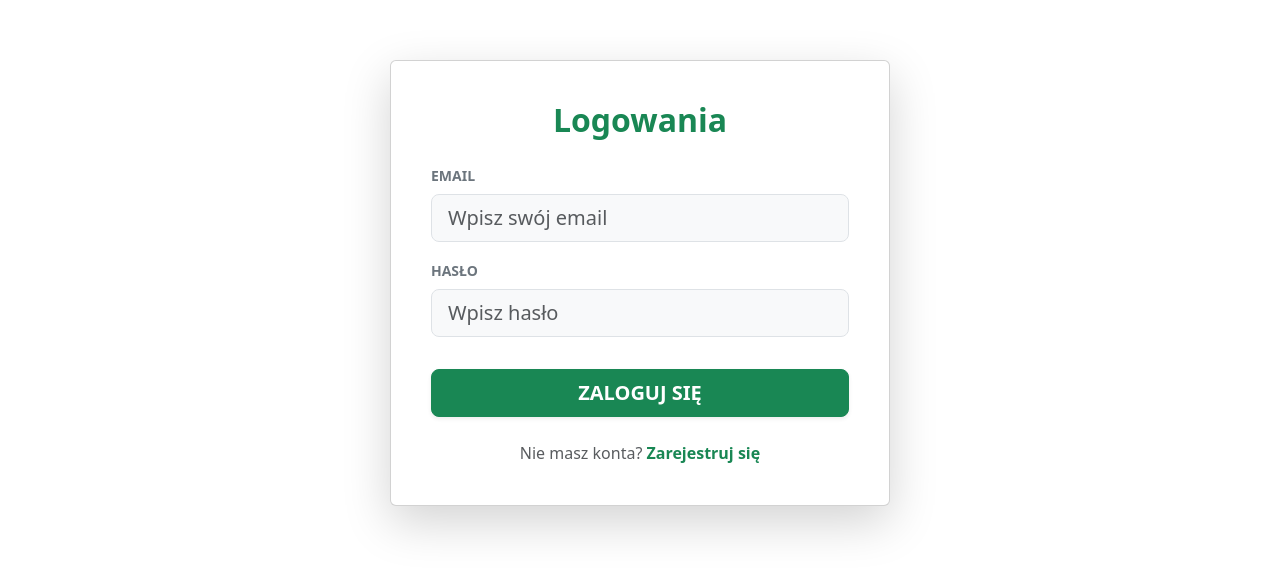
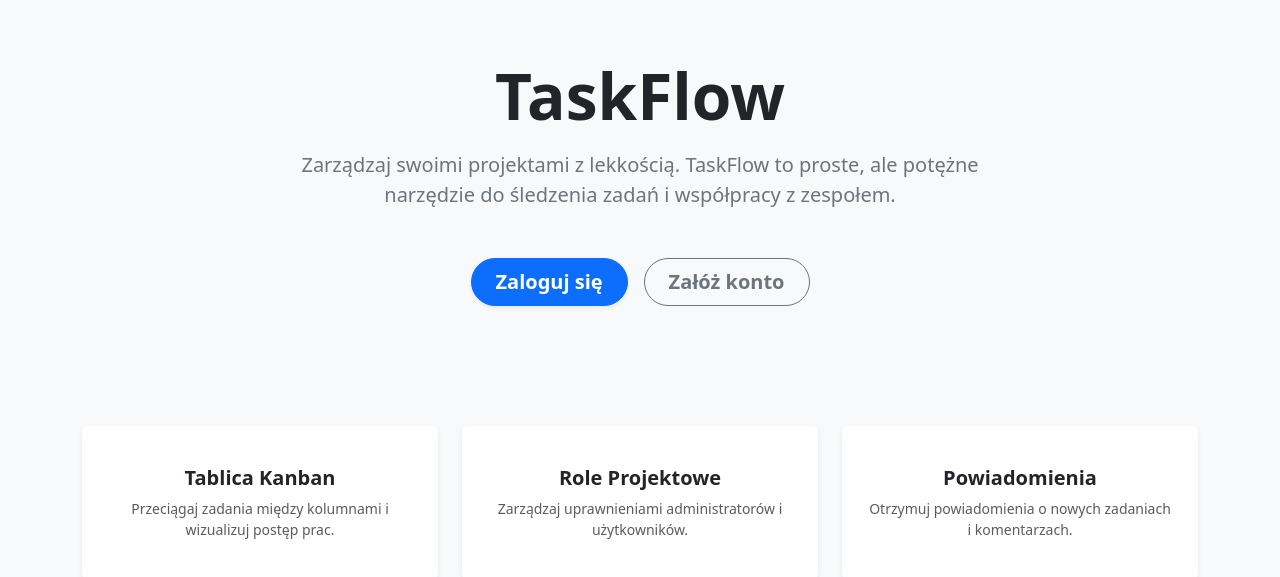
Before and after one commit to xlebyshek17/mini-jira-project, a React app in the folder frontend/: page / in a window 1280 px wide. Before the commit this address led to /login. Shown: the part 117-694 px from the top of the page. Built offline with nearby package versions, Linux system fonts and the light colour scheme; the HTML template or start-up script is replaced by a standard one.

Commit message:
added landing page

```diff
--- a/frontend/src/App.jsx
+++ b/frontend/src/App.jsx
@@ -8,13 +8,14 @@ import RegisterPage from './pages/RegisterPage';
 import MainLayout from './components/MainLayout';
 import ProfilePage from './pages/ProfilePage';
 import ProjectDetails from './pages/ProjectDetails';
+import LandingPage from './pages/LandingPage';
 
 function App() {
 
   return (
     <Router>
       <Routes>
-        <Route path="/" element={<Navigate to="/login" />} />
+        <Route path="/" element={<LandingPage />} />
         <Route path="/login" element={<LoginPage />} />
         <Route path="/register" element={<RegisterPage />} />
         <Route path="/profile" element={<MainLayout><ProfilePage /></MainLayout>} />
--- a/frontend/src/components/Sidebar.jsx
+++ b/frontend/src/components/Sidebar.jsx
@@ -3,7 +3,6 @@ import { Link, useNavigate, useLocation } from 'react-router-dom';
 import authService from '../services/authService';
 
 const Sidebar = ({ onOpenCreateModal, onOpenJoinModal, projects, user }) => {
-    //const [user, setUser] = useState(JSON.parse(localStorage.getItem('user')));
     const navigate = useNavigate();
     const location = useLocation();
     // Stan filtra: 'active' lub 'archived'
@@ -11,7 +10,7 @@ const Sidebar = ({ onOpenCreateModal, onOpenJoinModal, projects, user }) => {
 
     const handleLogout = () => {
         authService.logout();
-        navigate('/login');
+        navigate('/');
     };
 
     const filteredProjects = projects.filter(p => p.status === filter);
--- /dev/null
+++ b/frontend/src/pages/LandingPage.jsx
@@ -0,0 +1,63 @@
+import { Link, Navigate } from 'react-router-dom';
+import authService from '../services/authService';
+
+const LandingPage = () => {
+    // Jeśli użytkownik jest już zalogowany, przenieś go od razu do projektów
+    const user = authService.getCurrentUser();
+    if (user) {
+        return <Navigate to="/profile" />;
+    }
+
+    return (
+        <div className="landing-page bg-light min-vh-100 d-flex align-items-center">
+            <div className="container text-center">
+                <div className="row justify-content-center py-5">
+                    <div className="col-md-8">
+                        <div className="mb-4">
+                            <i className="bi bi-ui-checks text-primary" style={{ fontSize: '4rem' }}></i>
+                        </div>
+                        <h1 className="display-3 fw-bold text-dark mb-3">TaskFlow</h1>
+                        <p className="lead text-secondary mb-5">
+                            Zarządzaj swoimi projektami z lekkością. TaskFlow to proste, ale potężne
+                            narzędzie do śledzenia zadań i współpracy z zespołem.
+                        </p>
+                        <div className="d-grid gap-3 d-sm-flex justify-content-sm-center">
+                            <Link to="/login" className="btn btn-primary btn-lg px-4 gap-3 rounded-pill shadow-sm fw-bold">
+                                Zaloguj się
+                            </Link>
+                            <Link to="/register" className="btn btn-outline-secondary btn-lg px-4 rounded-pill fw-bold">
+                                Załóż konto
+                            </Link>
+                        </div>
+                    </div>
+                </div>
+
+                <div className="row mt-5 g-4">
+                    <div className="col-md-4">
+                        <div className="card h-100 border-0 shadow-sm p-4">
+                            <i className="bi bi-kanban fs-1 text-primary mb-3"></i>
+                            <h3 className="h5 fw-bold">Tablica Kanban</h3>
+                            <p className="text-muted small">Przeciągaj zadania między kolumnami i wizualizuj postęp prac.</p>
+                        </div>
+                    </div>
+                    <div className="col-md-4">
+                        <div className="card h-100 border-0 shadow-sm p-4">
+                            <i className="bi bi-shield-check fs-1 text-primary mb-3"></i>
+                            <h3 className="h5 fw-bold">Role Projektowe</h3>
+                            <p className="text-muted small">Zarządzaj uprawnieniami administratorów i użytkowników.</p>
+                        </div>
+                    </div>
+                    <div className="col-md-4">
+                        <div className="card h-100 border-0 shadow-sm p-4">
+                            <i className="bi bi-bell fs-1 text-primary mb-3"></i>
+                            <h3 className="h5 fw-bold">Powiadomienia</h3>
+                            <p className="text-muted small">Otrzymuj powiadomienia o nowych zadaniach i komentarzach.</p>
+                        </div>
+                    </div>
+                </div>
+            </div>
+        </div>
+    );
+};
+
+export default LandingPage;
--- a/frontend/src/pages/LoginPage.jsx
+++ b/frontend/src/pages/LoginPage.jsx
@@ -25,7 +25,7 @@ const LoginPage = () => {
 
             <div className="card shadow-lg p-4" style={{ width: '100%', maxWidth: '500px' }}>
                 <div className="card-body">
-                    <h2 className="text-center mb-4 fw-bold text-success">Logowania</h2>
+                    <h2 className="text-center mb-4 fw-bold text-dark">Logowania</h2>
 
                     {error && <div className="alert alert-danger text-center">{error}</div>}
 
@@ -54,14 +54,14 @@ const LoginPage = () => {
                             />
                         </div>
 
-                        <button type="submit" className="btn btn-success btn-lg w-100 fw-bold shadow-sm mt-3">
+                        <button type="submit" className="btn btn-dark btn-lg w-100 fw-bold shadow-sm mt-3">
                             ZALOGUJ SIĘ
                         </button>
                     </form>
 
                     <div className="mt-4 text-center">
                         <span className="text-muted">Nie masz konta? </span>
-                        <Link to="/register" className="text-decoration-none fw-bold text-success">Zarejestruj się</Link>
+                        <Link to="/register" className="text-decoration-none fw-bold text-dark">Zarejestruj się</Link>
                     </div>
                 </div>
             </div>
--- a/frontend/src/pages/RegisterPage.jsx
+++ b/frontend/src/pages/RegisterPage.jsx
@@ -36,7 +36,7 @@ const RegisterPage = () => {
 
             <div className="card shadow-lg" style={{ width: '100%', maxWidth: '500px', border: 'none', borderRadius: '20px' }}>
                 <div className="card-body p-5">
-                    <h2 className="text-center mb-4 fw-bold text-success">Załóż konto</h2>
+                    <h2 className="text-center mb-4 fw-bold text-dark">Załóż konto</h2>
 
                     <form onSubmit={handleRegister}>
                         <div className="row">
@@ -84,14 +84,14 @@ const RegisterPage = () => {
                             />
                         </div>
 
-                        <button type="submit" className="btn btn-success btn-lg w-100 fw-bold shadow-sm mt-3">
+                        <button type="submit" className="btn btn-dark btn-lg w-100 fw-bold shadow-sm mt-3">
                             ZAREJESTRUJ SIĘ
                         </button>
                     </form>
 
                     <div className="mt-4 text-center">
                         <span className="text-muted">Masz już konto? </span>
-                        <Link to="/login" className="text-decoration-none fw-bold text-success">Zaloguj się</Link>
+                        <Link to="/login" className="text-decoration-none fw-bold text-dark">Zaloguj się</Link>
                     </div>
                 </div>
             </div>
--- a/frontend/src/services/authService.js
+++ b/frontend/src/services/authService.js
@@ -19,7 +19,7 @@ const authService = {
     logout: () => {
         localStorage.removeItem('token');
         localStorage.removeItem('user');
-        window.location.href = '/login';
+        window.location.href = '/';
     },
 
     getCurrentUser: () => {
```
Also changed, not shown: 1 other file (tests, documents, lock files or other folders).
